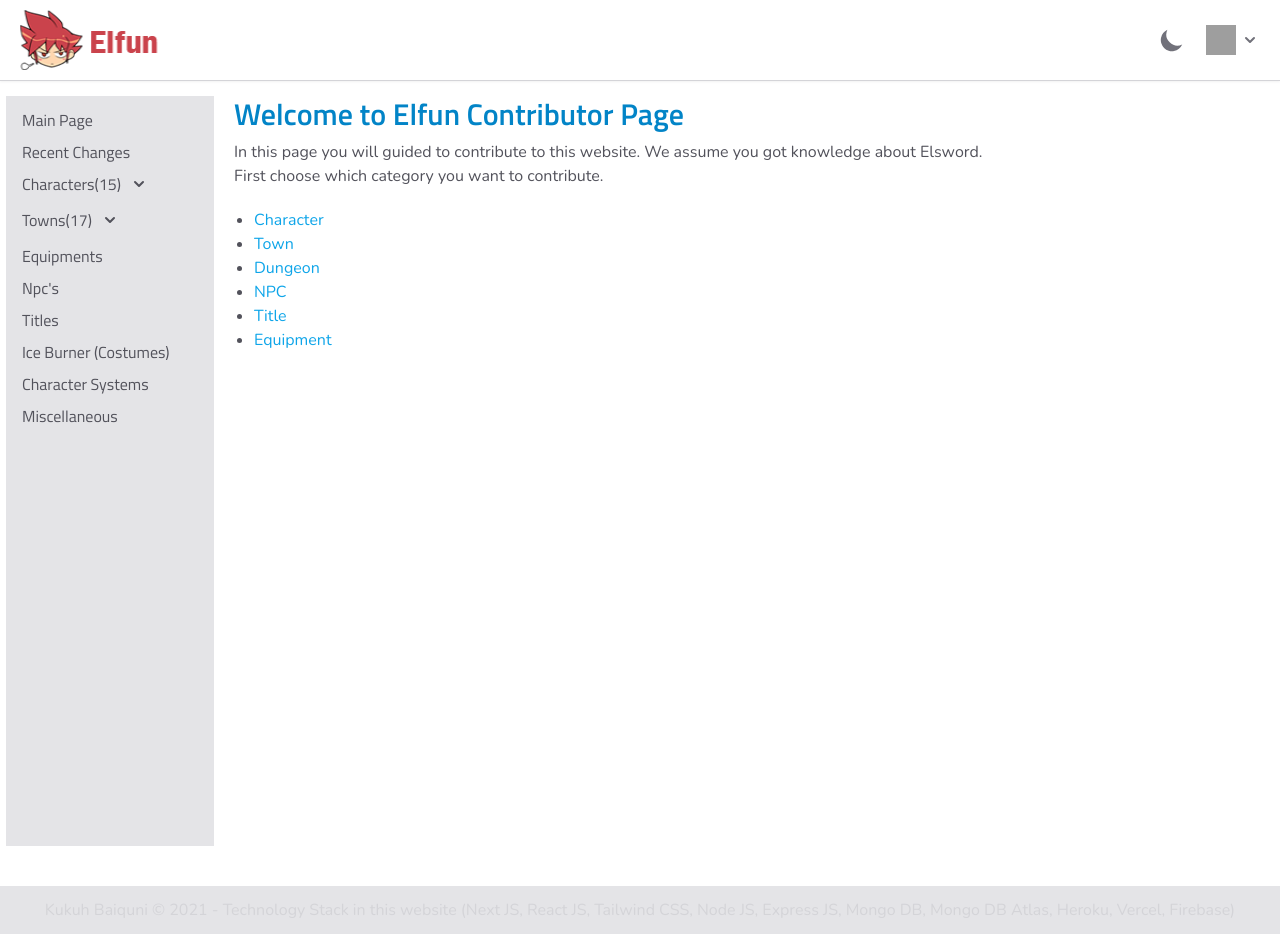
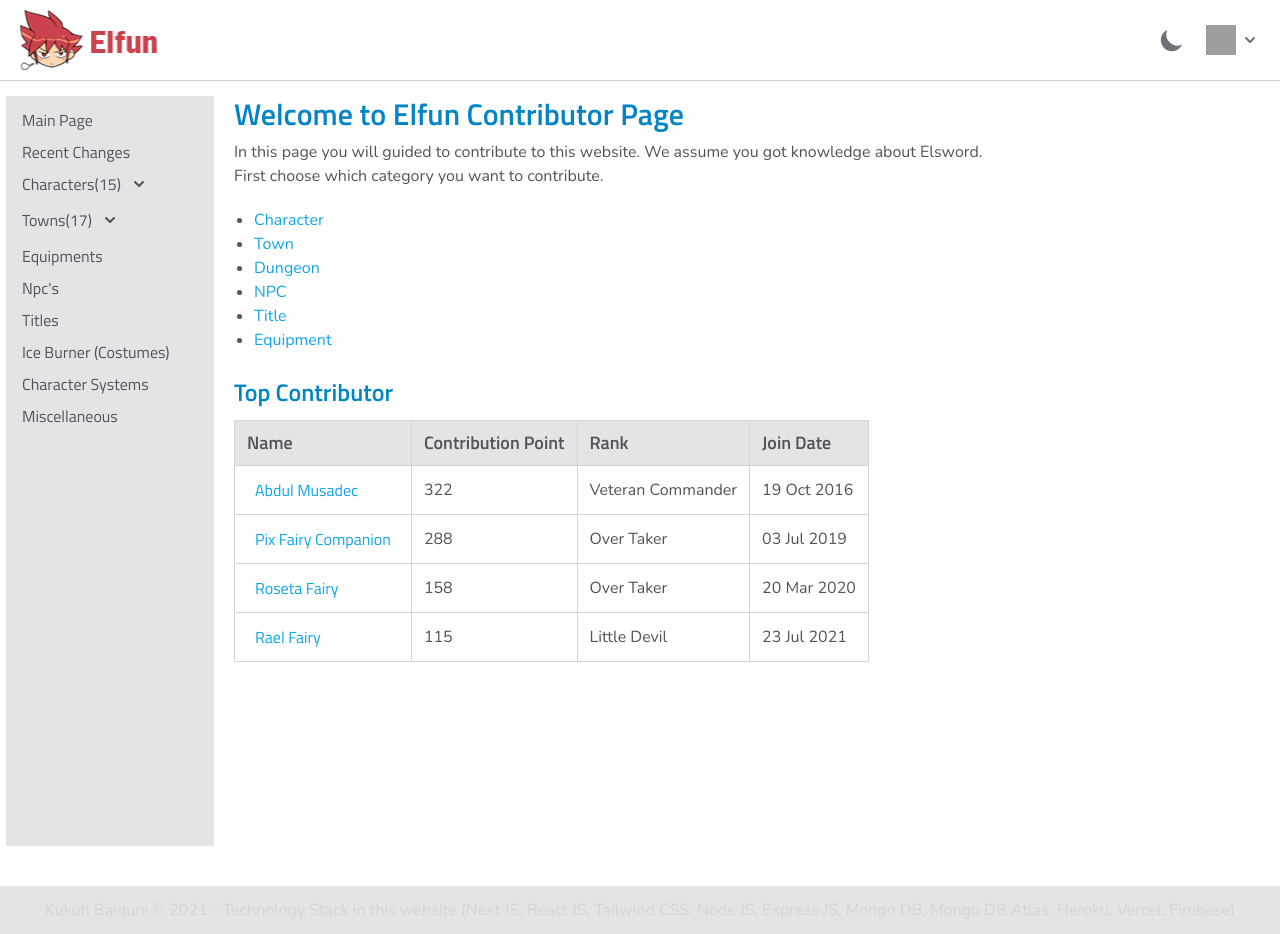
Before and after one commit to kukuhBaiquni/elfun, a Next.js app: page /contribution in a window 1280 px wide. Built offline with nearby package versions, Linux system fonts and the light colour scheme; grey boxes are pictures that could not be loaded.

Commit message:
add top contributor

```diff
--- /dev/null
+++ b/src/pages/contribution/dummy.json
@@ -0,0 +1,26 @@
+[
+  {
+    "name": "Abdul Musadec",
+    "joinDate": "19 Oct 2016",
+    "point": 322,
+    "rank": "Veteran Commander"
+  },
+  {
+    "name": "Pix Fairy Companion",
+    "joinDate": "03 Jul 2019",
+    "point": 288,
+    "rank": "Over Taker"
+  },
+  {
+    "name": "Roseta Fairy",
+    "joinDate": "20 Mar 2020",
+    "point": 158,
+    "rank": "Over Taker"
+  },
+  {
+    "name": "Rael Fairy",
+    "joinDate": "23 Jul 2021",
+    "point": 115,
+    "rank": "Little Devil"
+  }
+]
--- a/src/pages/contribution/index.jsx
+++ b/src/pages/contribution/index.jsx
@@ -1,13 +1,39 @@
+/* eslint-disable react/prop-types */
+/* eslint-disable react/display-name */
 import Layout from 'layouts'
 import Head from 'next/head'
 import Link from 'next/link'
 import { useRouter } from 'next/router'
-import { Fragment } from 'react'
+import { Fragment, useMemo } from 'react'
+import Table from 'components/table'
+import data from './dummy.json'
 
 const category = ['Character', 'Town', 'Dungeon', 'NPC', 'Title', 'Equipment']
 
 export default function Contribution() {
   const router = useRouter()
+
+  const columns = useMemo(() => [{
+    Header: 'Name',
+    accessor: 'name',
+    Cell: ({ value }) => (
+      <Link href='/contributor/id'>
+        <a className='font-titillium text-base hover:underline text-sky-500 flex items-center py-1 px-2 transition-all duration-300'>
+          {value}
+        </a>
+      </Link>
+    ),
+  }, {
+    Header: 'Contribution Point',
+    accessor: 'point',
+  }, {
+    Header: 'Rank',
+    accessor: 'rank',
+  }, {
+    Header: 'Join Date',
+    accessor: 'joinDate',
+  }], [])
+
   return (
     <Fragment>
       <Head>
@@ -33,6 +59,10 @@ export default function Contribution() {
             </li>
           ))}
         </ul>
+        <h3 className='text-2xl font-semibold font-titillium dark:text-sky-400 text-sky-600 mt-6 mb-3'>Top Contributor</h3>
+        <div className='max-w-screen-lg overflow-x-auto'>
+          <Table columns={columns} data={data} />
+        </div>
       </main>
     </Fragment>
   )
```
